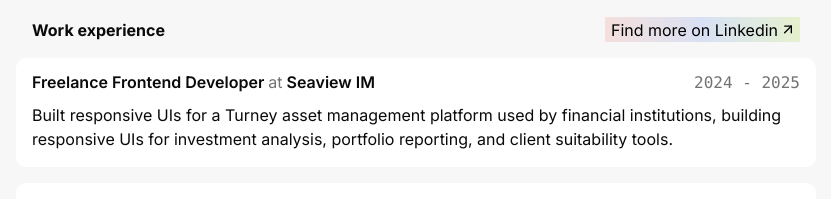
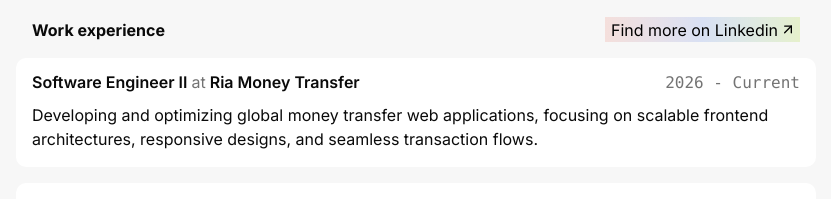
Before and after one commit to juliorafre/portfolio, a Next.js app: page /about in a window 1280 px wide. Shown: the part 595-794 px from the top of the page, without its empty margins (224-1055 px from the left). Built offline with nearby package versions, Linux system fonts and the light colour scheme.

Commit message:
feat(about): add Ria Money Transfer work experience

```diff
--- a/src/modules/about/data.ts
+++ b/src/modules/about/data.ts
@@ -1,6 +1,13 @@
 import type { Experience } from "@/types/experience";
 
 export const experiences: Experience[] = [
+  {
+    yearRange: "2026 - Current",
+    role: "Software Engineer II",
+    company: "Ria Money Transfer",
+    description:
+      "Developing and optimizing global money transfer web applications, focusing on scalable frontend architectures, responsive designs, and seamless transaction flows.",
+  },
   {
     yearRange: "2024 - 2025",
     role: "Freelance Frontend Developer",
```
